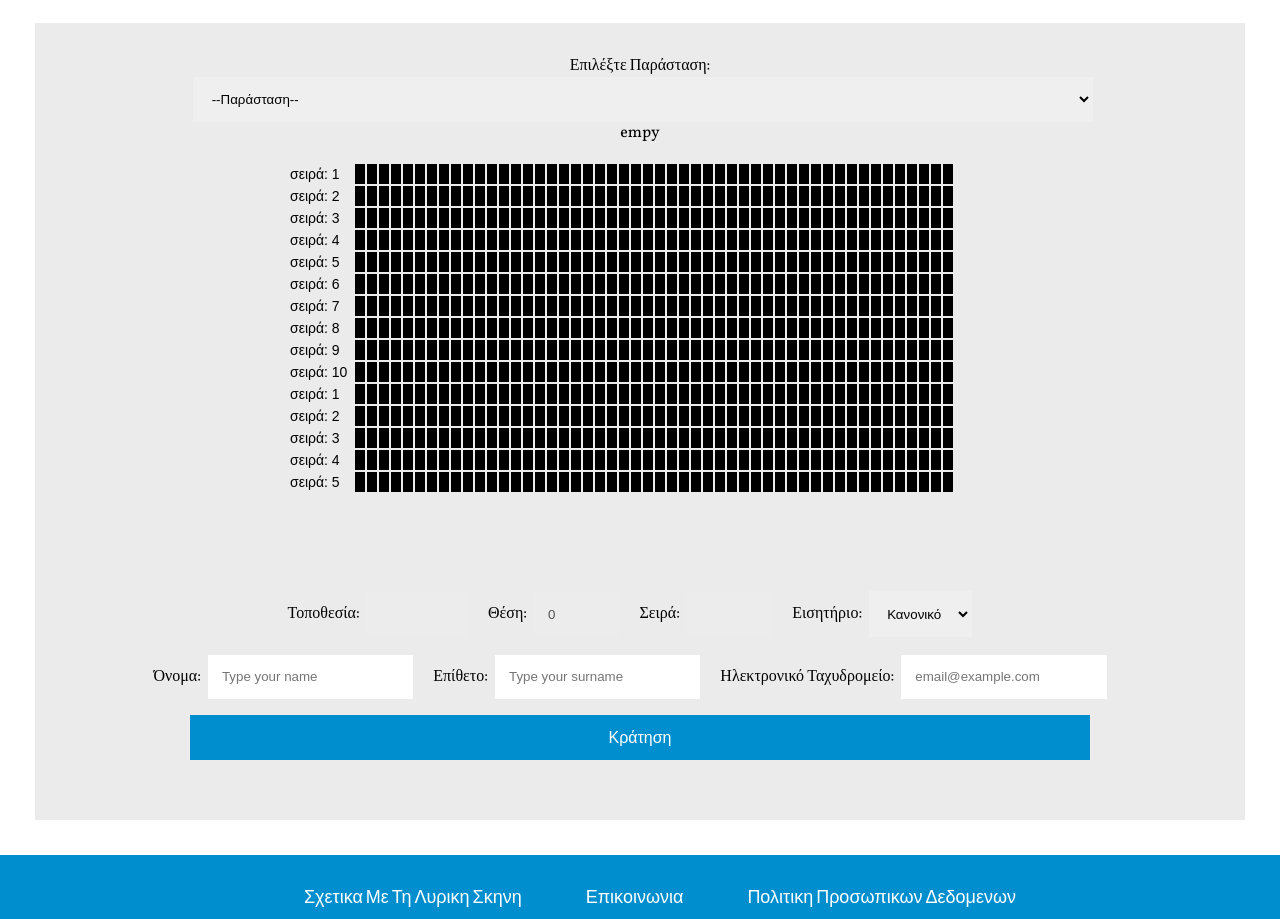
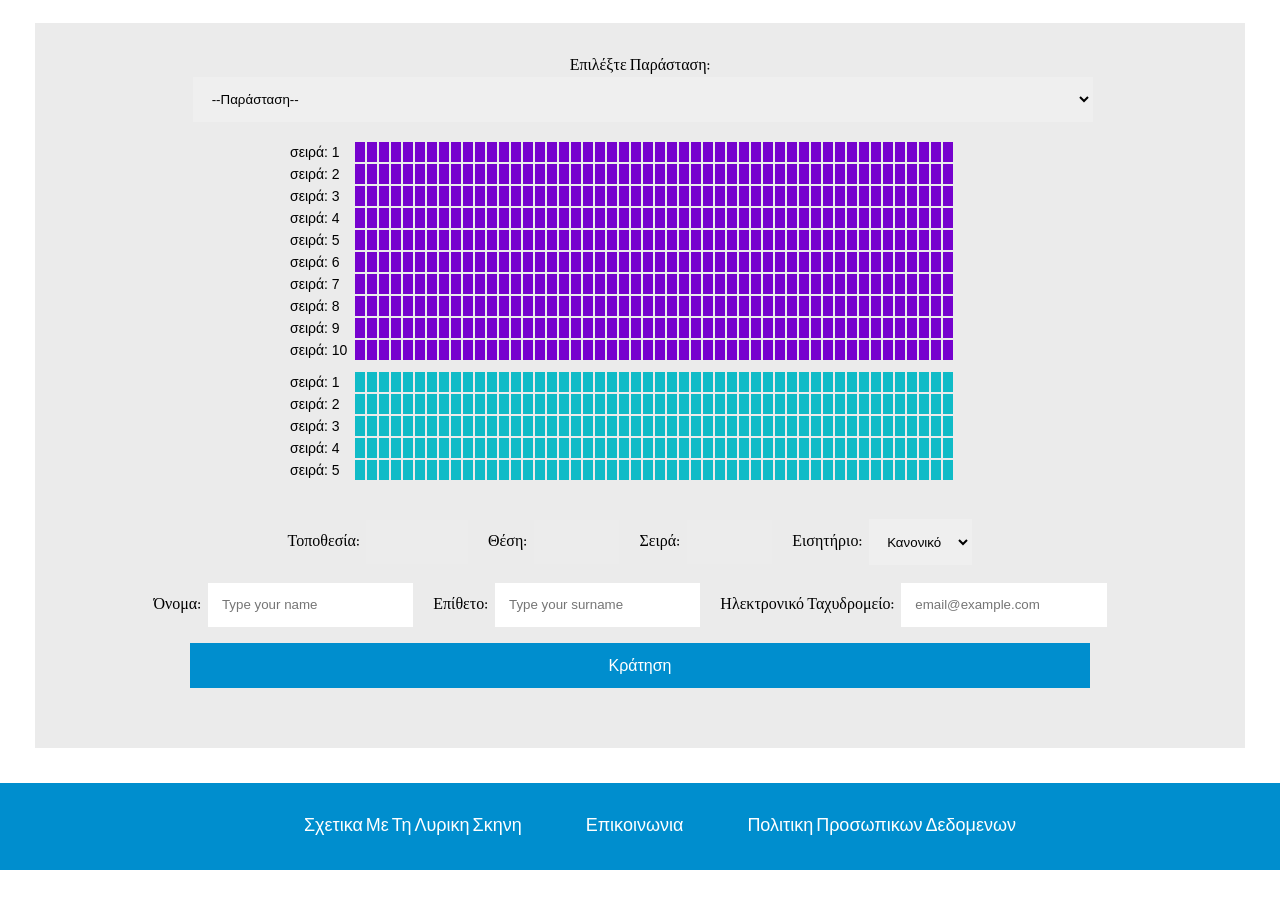
Before and after one commit to irozag/FrontEnd-HCI207-React, a React (Create React App) app in the folder myapp/: page /reservation in a window 1280 px wide. Shown: the part 1160-2079 px from the top of the page. After the commit the page ends 2030 px from the top, so only its background shows below. Built offline with nearby package versions, Linux system fonts and the light colour scheme.

Commit message:
resolve state

```diff
--- a/myapp/src/components/Form.jsx
+++ b/myapp/src/components/Form.jsx
@@ -5,29 +5,32 @@ import PlayDates, { NoPosts } from "./PlayDates";
 export default function Form(props) {
 
 
-    const [post, setPost] = useState({ playId: "", name: "", surname: "", email: "", stage: "", seat: "", line: "", ticket: "", date: "" })
+    const [state, setState] = useState({ playId: "", name: "", surname: "", email: "", stage: "", seat: "", line: "", ticket: "", date: "" })
 
     const handleSelect = (e) => {
-        setPost({ ...post, playId: e.target.value })
+        setState({ ...state, playId: e.target.value })
     }
 
     const handleName = (e) => {
-        setPost({ ...post, name: e.target.value })
+        setState({ ...state, name: e.target.value })
     }
 
     const handleSurname = (e) => {
-        setPost({ ...post, surname: e.target.value })
+        setState({ ...state, surname: e.target.value })
     }
 
     const handleEmail = (e) => {
-        setPost({ ...post, email: e.target.value })
+        setState({ ...state, email: e.target.value })
     }
 
     const Submit = e => {
         e.preventDefault();
-        console.log(post)
+        console.log(state)
     }
 
+    const seatSelected = (rect) => {
+        setState({ ...state, stage: rect.id.type, line: rect.id.i, seat: rect.id.z })
+    }
 
     return (
         <div>
@@ -44,14 +47,14 @@ export default function Form(props) {
                     </select>
                     <div className="container">
                         {(() => {
-                            console.log(post.playId)
-                            if (post.playId !== "") {
-                                return <PlayDates id={post.playId} />;
+                            console.log(state.playId)
+                            if (state.playId !== "") {
+                                return <PlayDates id={state.playId} />;
                             } else {
                                 return <NoPosts />;
                             }
                         })()}
-                        <SeatMap state={post}></SeatMap>
+                        <SeatMap state={state} seatSelected={seatSelected}></SeatMap>
                     </div>
                     <div className="personalDetails container">
                         <div className="row">
--- a/myapp/src/components/PlayDates.jsx
+++ b/myapp/src/components/PlayDates.jsx
@@ -1,4 +1,4 @@
-import React, { useState } from "react";
+import React from "react";
 import { shows } from '../shows';
 
 export default function PlayDates(props) {
@@ -19,7 +19,7 @@ export function Radio(props) {
     // const handleRadio = (e) => {
     //     setPost({ ...props.post, date: e.target.value }) onChange={handleRadio}
     // }
-    console.log(props, "hello");
+    console.log(props, "radio here");
 
     return (
         <div className="inline">
@@ -30,5 +30,5 @@ export function Radio(props) {
 }
 
 export function NoPosts() {
-    return (<div>empy</div>)
+    return (<div></div>)
 }
--- a/myapp/src/components/Rect.jsx
+++ b/myapp/src/components/Rect.jsx
@@ -9,86 +9,34 @@
         // this.handleStatusChange = this.handleStatusChange.bind(this);
     }
 
-    drawRect (ctx) {
+    drawRect(ctx) {
         ctx.fillRect(this.x, this.y, this.width, this.height);
     }
-    hasClick = function (click) {
-                if (this.x <= click.x && click.x <= this.x + this.width && this.y <= click.y && click.y <= this.y + this.height) {
-                    // this.isSelected(this.x, this.y);
+    hasClick = function (x, y) {
+        if (this.x <= x && x <= this.x + this.width && this.y <= y && y <= this.y + this.height) {
             return true;
         } else return false;
     }
+
+    // isSelected = function (x, y) {
+    //     if (localStorage.length != 0) {
+
+    // }
 }
 
-//  export default class Rect {
-//     constructor(size = "", coordinates = "", seat = "") {
-//         this.size = size;
-//         this.coordinates = coordinates;
-//         this.seat = seat;
-//     }
-//     set setSize(size) {
-//         [this.width, this.height] = [this.size[0], this.size[1]];
-//     }
-//     get getSize() {
-//         return [this.width, this.height] = [this.size[0], this.size[1]];
-//     }
-//     set setCoordinates(coordinates) {
-//         [this.x, this.y] = [this.coordinates[0], this.coordinates[1]];
-//     }
-//     get getCoordinates() {
-//         return [this.x, this.y] = [this.coordinates[0], this.coordinates[1]];
-//     }
-//     set setSeat(seat) {
-//         [this.number, this.series, this.stage, this.state] = [this.seat[0], this.seat[1], this.seat[2], this.seat[3]];
-//     }
-//     get getSeat() {
-//         return [this.number, this.series, this.stage, this.state] = [this.seat[0], this.seat[1], this.seat[2], this.seat[3]];
-//     }
+//  isSelected = function (x, y) {
+//     if (localStorage.length != 0) {
+//         let clickedItem = localStorage.getItem("clickedItem").split(",");
+//         let previousSt = localStorage.getItem("clickedItemStage");
 
-//     draw = function (ctx) {
-//         this.getSeat;
-//         let number = Math.floor(Math.random() * 100) + 1;
-//         if (number < this.number) { this.state = true }
-//         if (this.stage == "platia") {
+//         ctx.clearRect(previousCoo[0], previousCoo[1], this.width, this.height);
+//         if (previousSt == "platia") {
 //             ctx.fillStyle = "#7602ce";
 //         } else ctx.fillStyle = "#10bbc7";
-//         if (this.state == true) {
-//             ctx.fillStyle = "#bbb";
-//         }
-//         this.getCoordinates;
-//         this.getSize;
-//         ctx.fillRect(this.x, this.y, this.width, this.height);
+//         ctx.fillRect(previousCoo[0], previousCoo[1], this.width, this.height);
 //     }
-
-//     hasClick = function (x, y) {
-//         if (this.x <= x && x <= this.x + this.width && this.y <= y && y <= this.y + this.height & this.state == false) {
-//             this.isSelected(this.x, this.y);
-//             return true;
-//         } else return false;
-//     }
-
-//     isSelected = function (ctx, x, y) {
-//         if (localStorage.length != 0) {
-//             let previousCoo = localStorage.getItem("clickedItem").split(",");
-//             let previousSt = localStorage.getItem("clickedItemStage");
-
-//             ctx.clearRect(previousCoo[0], previousCoo[1], this.width, this.height);
-//             if (previousSt == "platia") {
-//                 ctx.fillStyle = "#7602ce";
-//             } else ctx.fillStyle = "#10bbc7";
-//             ctx.fillRect(previousCoo[0], previousCoo[1], this.width, this.height);
-//         }
-//         ctx.fillStyle = "#000";
-//         ctx.fillRect(x, y, this.width, this.height);
-//         localStorage.setItem('clickedItem', [x, y]);
-//         localStorage.setItem('clickedItemStage', this.stage);
-//     }
-
-//     // isBooked = function () {
-//     //    let booked = randomBookedSeats();
-//     //    if (this.state){
-//     //      return true;
-//     //   } else return false;
-//     // }
-
+//     ctx.fillStyle = "#000";
+//     ctx.fillRect(x, y, this.width, this.height);
+//     localStorage.setItem('clickedItem', [x, y]);
+//     localStorage.setItem('clickedItemStage', this.stage);
 // }
--- a/myapp/src/components/Seat.jsx
+++ b/myapp/src/components/Seat.jsx
@@ -1,20 +1,20 @@
-import React, { useState } from "react";
+import React from "react";
 
 export  default function Seat(props) {
 
-    const [seat,setSeat] = useState({ stage: props.stage, seat: props.seat, line: props.line, ticket:"" })
+    // const [seat,setSeat] = useState({ stage: props.stage, seat: props.seat, line: props.line, ticket:"" })
     const handleSelect = (e) => {
-        setSeat({ ...seat, ticket: e.target.value })
+        // setSeat({ ...seat, ticket: e.target.value })
     }
-    console.log(props)
+
     return (
         <div>
             <label htmlFor="ticket">Τοποθεσία:</label>
-            <input type="text" name="stage" id="stage" disabled size="7" value={props.stage}  />
+            <input type="text" name="stage" id="stage" disabled size="7" value={props.state.stage}  />
             <label htmlFor="seat" >Θέση:</label>
-            <input type="text" name="seat" disabled size="5" value={props.seat} />
+            <input type="text" name="seat" disabled size="5" value={props.state.seat} />
             <label htmlFor="seat" >Σειρά:</label>
-            <input type="text" name="line" id="lineSelection" disabled size="5" value={props.line}/>
+            <input type="text" name="line" id="lineSelection" disabled size="5" value={props.state.line}/>
             <label htmlFor="ticket" >Εισητήριο:</label>
             <select id="ticket" name="ticket" onChange={handleSelect}>
                 <option value="regural">Κανονικό</option>
--- a/myapp/src/components/SeatMap.jsx
+++ b/myapp/src/components/SeatMap.jsx
@@ -1,9 +1,10 @@
-import React, { useRef, useEffect, useState } from "react";
+import React, { useRef, useEffect} from "react";
 import Rect from "./Rect";
 import Seat from "./Seat";
 
 
 export default function SeatMap(props) {
+
 
     const rects = {
         set current(rect) {
@@ -25,9 +26,10 @@ export default function SeatMap(props) {
         for (let i = 1; i <= 10; i++) {
             ctx.fillStyle = "#000";
             ctx.fillText("σειρά: " + i, nextDrawX, nextDrawY + 15);
+            ctx.fillStyle = "#7602ce";
             nextDrawX += nextDrawX + 65;
             for (let z = 1; z <= 50; z++) {
-                let type = "stage1"
+                let type = "Πλατεία"
                 var r = new Rect(nextDrawX, nextDrawY, width, height, { i, z, type });
                 rects.current = r;
                 r.drawRect(ctx);
@@ -37,12 +39,15 @@ export default function SeatMap(props) {
             nextDrawX = 0;
         }
 
+        nextDrawY = nextDrawY + 10;
+
         for (let i = 1; i <= 5; i++) {
             ctx.fillStyle = "#000";
             ctx.fillText("σειρά: " + i, nextDrawX, nextDrawY + 15);
+            ctx.fillStyle = "#10bbc7";
             nextDrawX += nextDrawX + 65;
             for (let z = 1; z <= 50; z++) {
-                let type = "stage2"
+                let type = "Εξώστης"
                 r = new Rect(nextDrawX, nextDrawY, width, height, { i, z, type });
                 r.drawRect(ctx);
                 rects.current = r;
@@ -53,12 +58,10 @@ export default function SeatMap(props) {
         }
     }
 
-    const rectClicked =0;
-
     return (
         <div>
-        <Canvas draw={draw} rects={rects.rectsArr} />
-        <Seat seat={rectClicked} state={props.state}/>
+        <Canvas draw={draw} seatSelected={props.seatSelected} rects={rects.rectsArr} />
+        <Seat state={props.state}/>
         </div>
     );
 
@@ -70,19 +73,15 @@ export function Canvas(props) {
 
     const { draw, rects } = props
     const canvasRef = useRef(null)
-    const [click, setClick] = useState({ x: "", y: "" })
-    //Γιατί την πρώτη φορά χάνει το κλικ;
 
     const handleClick = (e) => {
-        setClick({ x: e.nativeEvent.offsetX, y: e.nativeEvent.offsetY })
-        const rectClicked = rects.find((rect) => {
-            return rect.hasClick(click);
+        const clickedItem = rects.find((rect) => {
+            return rect.hasClick(e.nativeEvent.offsetX,e.nativeEvent.offsetY);
         });
-        console.log(rectClicked)
-        console.log(rects)
-
-        // return  <Seat seat={rectClicked} />;
-
+        // console.log(clickedItem, "handler")
+        if (clickedItem) {
+            props.seatSelected(clickedItem)
+        }
     }
 
     useEffect(() => {
@@ -92,35 +91,5 @@ export function Canvas(props) {
         draw(context)
     }, [draw])
 
-    return <canvas ref={canvasRef} onClick={handleClick} className="map" width="700" height="400" />
+    return <canvas ref={canvasRef} onClick={handleClick} className="map" width="700" height="350" />
 }
-
-
-
-
-// <div class="container">
-// <div class="row  g-3 justify-content-md-center">
-//     <div class="col-lg-3 col-12">
-//         <label for="ticket" class="form-label">Τοποθεσία:</label>
-//         <input type="text" name="stage" class="form-control p-2" id="stage" disabled
-//             size="7">
-//     </div>
-//     <div class="col-lg-3 col-12">
-//         <label for="seat" class="form-label">Θέση:</label>
-//         <input type="text" name="seat" class="form-control p-2" id="seatSelection"
-//             disabled size="5">
-//     </div>
-//     <div class="col-lg-3 col-12">
-//         <label for="seat" class="form-label">Σειρά:</label>
-//         <input type="text" name="line" class="form-control p-2" id="lineSelection"
-//             disabled size="5">
-//     </div>
-//     <div class="col-lg-3 col-12">
-//         <label for="ticket" class="form-label">Εισητήριο:</label>
-//         <select id="ticket" class="form-select p-2" name="ticket">
-//             <option value="regural">Κανονικό</option>
-//             <option value="student">Φοιτιτικό</option>
-//         </select>
-//     </div>
-// </div><!-- row -->
-// </div><!-- conteiner -->
```
Lines whose indentation alone changed are shown as unchanged.
